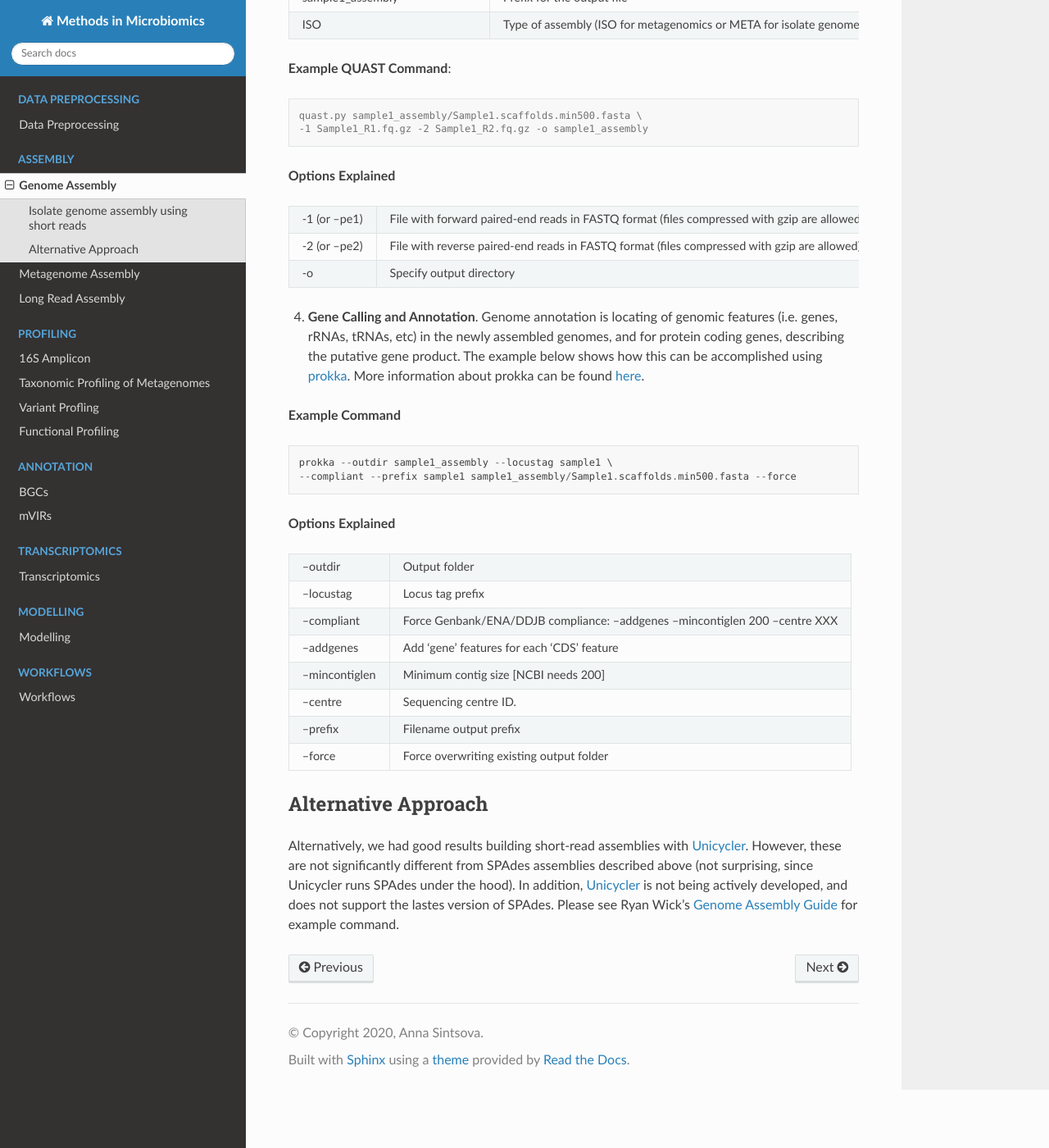
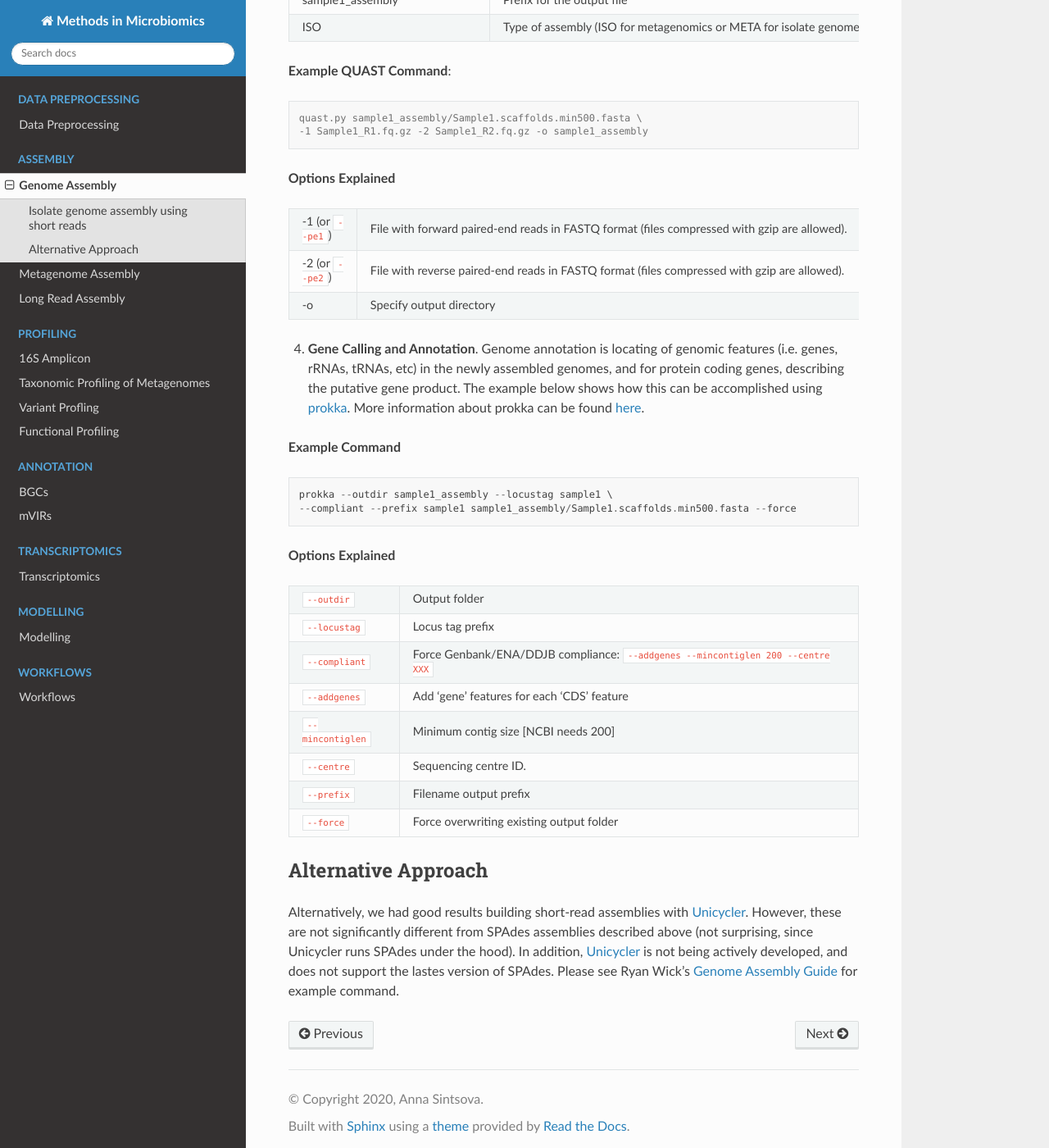
Before and after one commit to MicrobiologyETHZ/Methods_in_Microbiomics, a Sphinx documentation site: the page built from docs/assembly/genome_assembly.rst, in a window 1280 px wide and 1400 px high, scrolled down 3036 px. Shown: the whole window at 82% size. Built offline with Sphinx 7.4.7 and the Read the Docs theme 2.0.0, drawn with Linux system fonts in a browser that asks for light colours; some of the changed text lies outside the part shown.

Commit message:
Fixed double dash issue in genome_assembly.rst

```diff
--- a/docs/assembly/genome_assembly.rst
+++ b/docs/assembly/genome_assembly.rst
@@ -55,9 +55,9 @@ Isolate genome assembly using short reads
 
 ================     =====================================================================================================
 -t                   Number of threads
---isolate            Use SPAdes isolate mode
---pe1-1              Forward reads
---pe1-2              Reverse reads
+``--isolate``        Use SPAdes isolate mode
+``--pe1-1``          Forward reads
+``--pe1-2``          Reverse reads
 -o                   Specify output directory
 ================     =====================================================================================================
 
@@ -102,11 +102,11 @@ ISO                                    Type of assembly (ISO for metagenomics or
 
 **Options Explained**
 
-================     =====================================================================================================
--1 (or --pe1)        File with forward paired-end reads in FASTQ format (files compressed with gzip are allowed).
--2 (or --pe2)        File with reverse paired-end reads in FASTQ format (files compressed with gzip are allowed).
--o                   Specify output directory
-================     =====================================================================================================
+==================     =====================================================================================================
+-1 (or ``--pe1``)        File with forward paired-end reads in FASTQ format (files compressed with gzip are allowed).
+-2 (or ``--pe2``)        File with reverse paired-end reads in FASTQ format (files compressed with gzip are allowed).
+-o                       Specify output directory
+==================     =====================================================================================================
 
 4. **Gene Calling and Annotation**. Genome annotation is locating of genomic features (i.e. genes, rRNAs, tRNAs, etc) in the newly assembled genomes, and for protein coding genes, describing the putative gene product. The example below shows how this can be accomplished using prokka_. More information about prokka can be found here_.
 
@@ -123,16 +123,16 @@ ISO                                    Type of assembly (ISO for metagenomics or
 
 **Options Explained**
 
-================     =====================================================================================================
---outdir             Output folder
---locustag           Locus tag prefix
---compliant          Force Genbank/ENA/DDJB compliance: --addgenes --mincontiglen 200 --centre XXX
---addgenes           Add 'gene' features for each 'CDS' feature
---mincontiglen       Minimum contig size [NCBI needs 200]
---centre             Sequencing centre ID.
---prefix             Filename output prefix
---force              Force overwriting existing output folder
-================     =====================================================================================================
+===================     =====================================================================================================
+``--outdir``            Output folder
+``--locustag``          Locus tag prefix
+``--compliant``         Force Genbank/ENA/DDJB compliance: ``--addgenes --mincontiglen 200 --centre XXX``
+``--addgenes``          Add 'gene' features for each 'CDS' feature
+``--mincontiglen``      Minimum contig size [NCBI needs 200]
+``--centre``            Sequencing centre ID.
+``--prefix``            Filename output prefix
+``--force``             Force overwriting existing output folder
+===================     =====================================================================================================
 
 
 -----------------------
```
